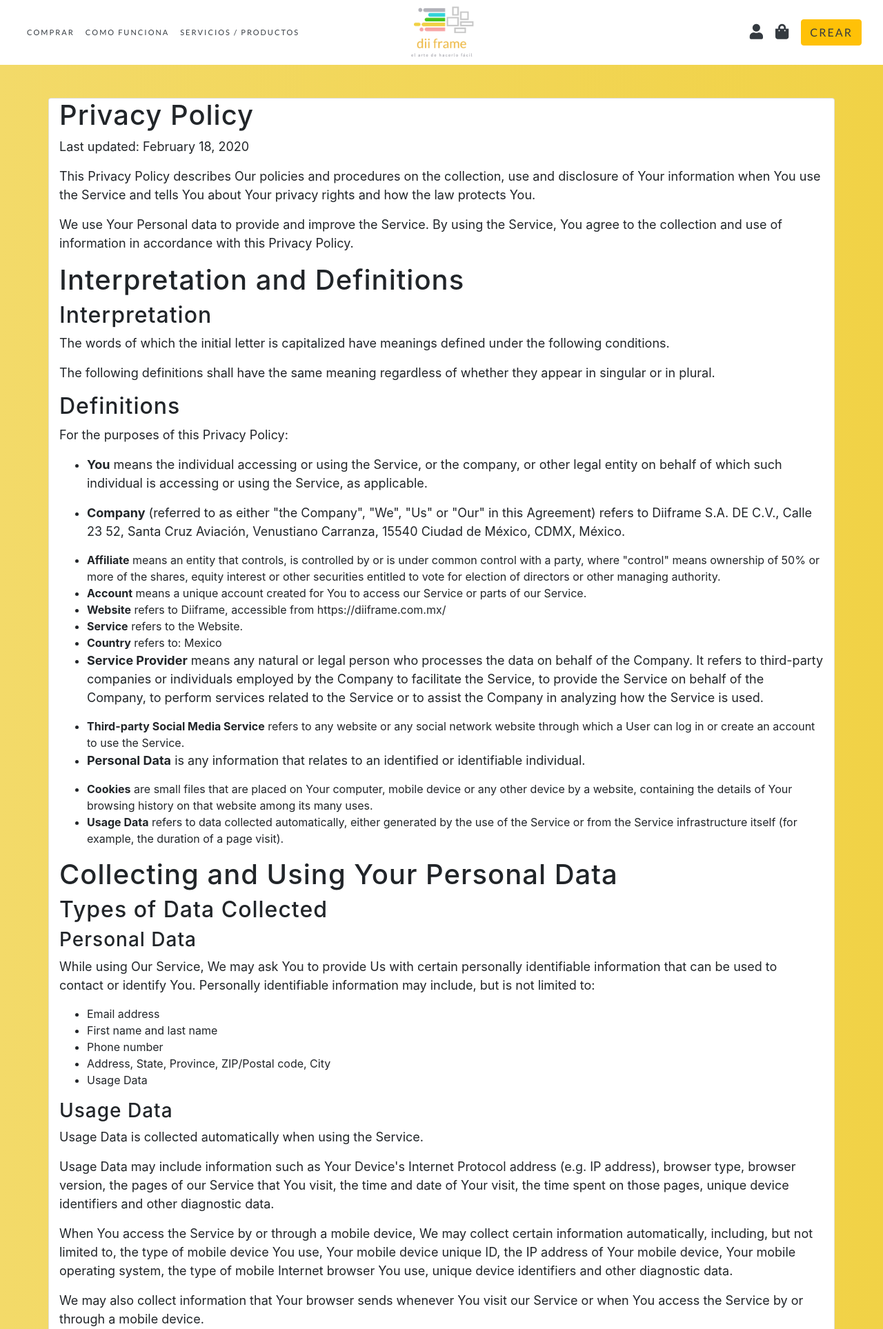
After one commit to joshue-Neyra/DiiFrame-Datos-de-envio, a PHP site: page /PrivacyPolicy/ in a window 1280 px wide. The commit adds this page. Shown: the top 1927 px of the page at 69% size. Run offline with PHP 8.4, Linux system fonts and the light colour scheme; some libraries are stand-ins or nearby versions.

Commit message:
Terminos y politica de privacidad

```diff
--- a/Cart/Confirmar/index.php
+++ b/Cart/Confirmar/index.php
@@ -159,6 +159,10 @@
                                     <input type="checkbox" required class="custom-control-input" id="customCheck1">
                                     <label class="custom-control-label" for="customCheck1">Acepto los<a href="/Terminos/"> términos y condiciones</a></label>
                                 </div>
+                                <div class="custom-control custom-checkbox mb-3">
+                                    <input type="checkbox" required class="custom-control-input" id="customCheck2">
+                                    <label class="custom-control-label" for="customCheck2">He leído y estoy de acurerdo con la<a href="/PrivacyPolicy/"> Politica de privacidad</a></label>
+                                </div>
                                 <center><button type="submit" class="btn btn-lg text-light btn-warning" >Continuar</button></center>
                             </form>
 
--- /dev/null
+++ b/PrivacyPolicy/index.php
@@ -0,0 +1,216 @@
+<!DOCTYPE html>
+<html lang="en">
+
+<head>
+    <title>DiiFrame - Terminos y condiciones</title>
+    <?php require $_SERVER['DOCUMENT_ROOT'].'/assets/components/Principal/head.html'; ?>
+    <link href="/assets/css/sb-admin.min.css" rel="stylesheet">
+    <style>
+        body {
+            background: #F3C807;
+            background: linear-gradient(to right, #F3DA69, #f1d246);
+        }
+
+        .avatar {
+            width: 100px;
+            height: 100px;
+            border-right-style: 50%;
+            position: absolute;
+            top: -50px;
+            left: calc(50% - 50px);
+
+        }
+
+    </style>
+</head>
+
+<body>
+    <?php require $_SERVER['DOCUMENT_ROOT'].'/assets/components/principal/nav2.html'; ?>
+    <div class="container card my-5 mb-5">
+        <h1>Privacy Policy</h1>
+
+        <p>Last updated: February 18, 2020</p>
+
+        <p>This Privacy Policy describes Our policies and procedures on the collection, use and disclosure of Your information when You use the Service and tells You about Your privacy rights and how the law protects You.</p>
+
+        <p>We use Your Personal data to provide and improve the Service. By using the Service, You agree to the collection and use of information in accordance with this Privacy Policy.</p>
+
+        <h1>Interpretation and Definitions</h1>
+        <h2>Interpretation</h2>
+        <p>The words of which the initial letter is capitalized have meanings defined under the following conditions.</p>
+        <p>The following definitions shall have the same meaning regardless of whether they appear in singular or in plural.</p>
+
+        <h2>Definitions</h2>
+        <p>For the purposes of this Privacy Policy:</p>
+        <ul>
+            <li>
+                <p><strong>You</strong> means the individual accessing or using the Service, or the company, or other legal entity on behalf of which such individual is accessing or using the Service, as applicable.</p>
+            </li>
+            <li>
+                <p><strong>Company</strong> (referred to as either "the Company", "We", "Us" or "Our" in this Agreement) refers to Diiframe S.A. DE C.V., Calle 23 52, Santa Cruz Aviación, Venustiano Carranza, 15540 Ciudad de México, CDMX, México.</p>
+            </li>
+            <li><strong>Affiliate</strong> means an entity that controls, is controlled by or is under common control with a party, where "control" means ownership of 50% or more of the shares, equity interest or other securities entitled to vote for election of directors or other managing authority.</li>
+            <li><strong>Account</strong> means a unique account created for You to access our Service or parts of our Service.</li>
+            <li><strong>Website</strong> refers to Diiframe, accessible from https://diiframe.com.mx/</li>
+            <li><strong>Service</strong> refers to the Website.</li>
+            <li><strong>Country</strong> refers to: Mexico</li>
+            <li>
+                <p><strong>Service Provider</strong> means any natural or legal person who processes the data on behalf of the Company. It refers to third-party companies or individuals employed by the Company to facilitate the Service, to provide the Service on behalf of the Company, to perform services related to the Service or to assist the Company in analyzing how the Service is used.</p>
+            </li>
+            <li><strong>Third-party Social Media Service</strong> refers to any website or any social network website through which a User can log in or create an account to use the Service.</li>
+            <li>
+                <p><strong>Personal Data</strong> is any information that relates to an identified or identifiable individual.</p>
+            </li>
+            <li><strong>Cookies</strong> are small files that are placed on Your computer, mobile device or any other device by a website, containing the details of Your browsing history on that website among its many uses.</li>
+            <li><strong>Usage Data</strong> refers to data collected automatically, either generated by the use of the Service or from the Service infrastructure itself (for example, the duration of a page visit).</li>
+        </ul>
+
+        <h1>Collecting and Using Your Personal Data</h1>
+        <h2>Types of Data Collected</h2>
+
+        <h3>Personal Data</h3>
+        <p>While using Our Service, We may ask You to provide Us with certain personally identifiable information that can be used to contact or identify You. Personally identifiable information may include, but is not limited to:</p>
+        <ul>
+            <li>Email address</li>
+            <li>First name and last name</li>
+            <li>Phone number</li>
+            <li>Address, State, Province, ZIP/Postal code, City</li>
+            <li>Usage Data</li>
+        </ul>
+
+
+        <h3>Usage Data</h3>
+        <p>Usage Data is collected automatically when using the Service.</p>
+        <p>Usage Data may include information such as Your Device's Internet Protocol address (e.g. IP address), browser type, browser version, the pages of our Service that You visit, the time and date of Your visit, the time spent on those pages, unique device identifiers and other diagnostic data.</p>
+        <p>When You access the Service by or through a mobile device, We may collect certain information automatically, including, but not limited to, the type of mobile device You use, Your mobile device unique ID, the IP address of Your mobile device, Your mobile operating system, the type of mobile Internet browser You use, unique device identifiers and other diagnostic data.</p>
+        <p>We may also collect information that Your browser sends whenever You visit our Service or when You access the Service by or through a mobile device.</p>
+
+
+
+        <h3>Tracking Technologies and Cookies</h3>
+        <p>We use Cookies and similar tracking technologies to track the activity on Our Service and store certain information. Tracking technologies used are beacons, tags, and scripts to collect and track information and to improve and analyze Our Service.</p>
+        <p>You can instruct Your browser to refuse all Cookies or to indicate when a Cookie is being sent. However, if You do not accept Cookies, You may not be able to use some parts of our Service.</p>
+        <p>Cookies can be "Persistent" or "Session" Cookies. Persistent Cookies remain on your personal computer or mobile device when You go offline, while Session Cookies are deleted as soon as You close your web browser.</p>
+        <p>We use both session and persistent Cookies for the purposes set out below:</p>
+        <ul>
+            <li>
+                <p><strong>Necessary / Essential Cookies</strong>
+                    <p>Type: Session Cookies</p>
+                    <p>Administered by: Us</p>
+                    <p>Purpose: These Cookies are essential to provide You with services available through the Website and to enable You to use some of its features. They help to authenticate users and prevent fraudulent use of user accounts. Without these Cookies, the services that You have asked for cannot be provided, and We only use these Cookies to provide You with those services.</p>
+            </li>
+            <li>
+                <p><strong>Cookies Policy / Notice Acceptance Cookies</strong></p>
+                <p>Type: Persistent Cookies</p>
+                <p>Administered by: Us</p>
+                <p>Purpose: These Cookies identify if users have accepted the use of cookies on the Website.</p>
+            </li>
+            <li>
+                <p><strong>Functionality Cookies</strong></p>
+                <p>Type: Persistent Cookies</p>
+                <p>Administered by: Us</p>
+                <p>Purpose: These Cookies allow us to remember choices You make when You use the Website, such as remembering your login details or language preference. The purpose of these Cookies is to provide You with a more personal experience and to avoid You having to re-enter your preferences every time You use the Website.</p>
+            </li>
+        </ul>
+        <p>For more information about the cookies we use and your choices regarding cookies, please visit our Cookies Policy.</p>
+
+        <h2>Use of Your Personal Data</h2>
+        <p>The Company may use Personal Data for the following purposes:</p>
+        <ul>
+            <li><strong>To provide and maintain our Service</strong>, including to monitor the usage of our Service.</li>
+            <li><strong>To manage Your Account:</strong> to manage Your registration as a user of the Service. The Personal Data You provide can give You access to different functionalities of the Service that are available to You as a registered user.</li>
+            <li><strong>For the performance of a contract:</strong> the development, compliance and undertaking of the purchase contract for the products, items or services You have purchased or of any other contract with Us through the Service.</li>
+            <li><strong>To contact You:</strong> To contact You by email, telephone calls, SMS, or other equivalent forms of electronic communication, such as a mobile application's push notifications regarding updates or informative communications related to the functionalities, products or contracted services, including the security updates, when necessary or reasonable for their implementation.</li>
+            <li><strong>To provide You</strong> with news, special offers and general information about other goods, services and events which we offer that are similar to those that you have already purchased or enquired about unless You have opted not to receive such information.</li>
+            <li><strong>To manage Your requests:</strong> To attend and manage Your requests to Us.</li>
+        </ul>
+
+        <p>We may share your personal information in the following situations:</p>
+
+        <ul>
+            <li><strong>With Service Providers:</strong> We may share Your personal information with Service Providers to monitor and analyze the use of our Service, to show advertisements to You to help support and maintain Our Service, to contact You, to advertise on third party websites to You after You visited our Service or for payment processing.</li>
+            <li><strong>For Business transfers:</strong> We may share or transfer Your personal information in connection with, or during negotiations of, any merger, sale of Company assets, financing, or acquisition of all or a portion of our business to another company.</li>
+            <li><strong>With Affiliates:</strong> We may share Your information with Our affiliates, in which case we will require those affiliates to honor this Privacy Policy. Affiliates include Our parent company and any other subsidiaries, joint venture partners or other companies that We control or that are under common control with Us.</li>
+            <li><strong>With Business partners:</strong> We may share Your information with Our business partners to offer You certain products, services or promotions.</li>
+            <li><strong>With other users:</strong> when You share personal information or otherwise interact in the public areas with other users, such information may be viewed by all users and may be publicly distributed outside. If You interact with other users or register through a Third-Party Social Media Service, Your contacts on the Third-Party Social Media Service may see Your name, profile, pictures and description of Your activity. Similarly, other users will be able to view descriptions of Your activity, communicate with You and view Your profile.</li>
+        </ul>
+
+        <h2>Retention of Your Personal Data</h2>
+        <p>The Company will retain Your Personal Data only for as long as is necessary for the purposes set out in this Privacy Policy. We will retain and use Your Personal Data to the extent necessary to comply with our legal obligations (for example, if we are required to retain your data to comply with applicable laws), resolve disputes, and enforce our legal agreements and policies.</p>
+        <p>The Company will also retain Usage Data for internal analysis purposes. Usage Data is generally retained for a shorter period of time, except when this data is used to strengthen the security or to improve the functionality of Our Service, or We are legally obligated to retain this data for longer time periods.</p>
+
+        <h2>Transfer of Your Personal Data</h2>
+        <p>Your information, including Personal Data, is processed at the Company's operating offices and in any other places where the parties involved in the processing are located. It means that this information may be transferred to — and maintained on — computers located outside of Your state, province, country or other governmental jurisdiction where the data protection laws may differ than those from Your jurisdiction.</p>
+        <p>Your consent to this Privacy Policy followed by Your submission of such information represents Your agreement to that transfer.</p>
+        <p>The Company will take all steps reasonably necessary to ensure that Your data is treated securely and in accordance with this Privacy Policy and no transfer of Your Personal Data will take place to an organization or a country unless there are adequate controls in place including the security of Your data and other personal information.</p>
+
+        <h2>Disclosure of Your Personal Data</h2>
+        <h3>Business Transactions</h3>
+        <p>If the Company is involved in a merger, acquisition or asset sale, Your Personal Data may be transferred. We will provide notice before Your Personal Data is transferred and becomes subject to a different Privacy Policy.</p>
+        <h3>Law enforcement</h3>
+        <p>Under certain circumstances, the Company may be required to disclose Your Personal Data if required to do so by law or in response to valid requests by public authorities (e.g. a court or a government agency).</p>
+        <h3>Other legal requirements</h3>
+        <p>The Company may disclose Your Personal Data in the good faith belief that such action is necessary to:</p>
+        <ul>
+            <li>Comply with a legal obligation</li>
+            <li>Protect and defend the rights or property of the Company</li>
+            <li>Prevent or investigate possible wrongdoing in connection with the Service</li>
+            <li>Protect the personal safety of Users of the Service or the public</li>
+            <li>Protect against legal liability</li>
+        </ul>
+
+        <h2>Security of Your Personal Data</h2>
+        <p>The security of Your Personal Data is important to Us, but remember that no method of transmission over the Internet, or method of electronic storage is 100% secure. While We strive to use commercially acceptable means to protect Your Personal Data, We cannot guarantee its absolute security.</p>
+
+        <h1>Detailed Information on the Processing of Your Personal Data</h1>
+        <p>Service Providers have access to Your Personal Data only to perform their tasks on Our behalf and are obligated not to disclose or use it for any other purpose.</p>
+
+
+
+
+
+
+        <h2>Usage, Performance and Miscellaneous</h2>
+        <p>We may use third-party Service Providers to provide better improvement of our Service.</p>
+        <ul>
+            <li>
+                <p><strong>Google Places</strong></p>
+                <p>Google Places is a service that returns information about places using HTTP requests. It is operated by Google.</p>
+                <p>Google Places service may collect information from You and from Your Device for security purposes.</p>
+                <p>The information gathered by Google Places is held in accordance with the Privacy Policy of Google: <a href="https://www.google.com/intl/en/policies/privacy/">https://www.google.com/intl/en/policies/privacy/</a></p>
+            </li>
+        </ul>
+
+
+
+
+
+        <h1>Children's Privacy</h1>
+        <p>Our Service does not address anyone under the age of 13. We do not knowingly collect personally identifiable information from anyone under the age of 13. If You are a parent or guardian and You are aware that Your child has provided Us with Personal Data, please contact Us. If We become aware that We have collected Personal Data from anyone under the age of 13 without verification of parental consent, We take steps to remove that information from Our servers.</p>
+        <p>We also may limit how We collect, use, and store some of the information of Users between 13 and 18 years old. In some cases, this means We will be unable to provide certain functionality of the Service to these users.</p>
+        <p>If We need to rely on consent as a legal basis for processing Your information and Your country requires consent from a parent, We may require Your parent's consent before We collect and use that information.</p>
+
+
+        <h1>Links to Other Websites</h1>
+        <p>Our Service may contain links to other websites that are not operated by Us. If You click on a third party link, You will be directed to that third party's site. We strongly advise You to review the Privacy Policy of every site You visit.</p>
+        <p>We have no control over and assume no responsibility for the content, privacy policies or practices of any third party sites or services.</p>
+
+        <h1>Changes to this Privacy Policy</h1>
+        <p>We may update our Privacy Policy from time to time. We will notify You of any changes by posting the new Privacy Policy on this page.</p>
+        <p>We will let You know via email and/or a prominent notice on Our Service, prior to the change becoming effective and update the "Last updated" date at the top of this Privacy Policy.</p>
+        <p>You are advised to review this Privacy Policy periodically for any changes. Changes to this Privacy Policy are effective when they are posted on this page.</p>
+
+        <h1>Contact Us</h1>
+        <p>If you have any questions about this Privacy Policy, You can contact us:</p>
+        <ul>
+            <li>By email: ventas@diiframe.com</li>
+            <li>By visiting this page on our website: https://diiframe.com.mx/</li>
+        </ul>
+    </div>
+
+    <?php require $_SERVER['DOCUMENT_ROOT'].'/assets/components/principal/footer.html'; ?>
+    <?php require $_SERVER['DOCUMENT_ROOT'].'/assets/components/principal/scripts.html'; ?>
+
+</body>
+
+</html>
--- a/assets/components/principal/footer.html
+++ b/assets/components/principal/footer.html
@@ -33,7 +33,7 @@
                     </div>
                     <div class="col-md-2">
                         <li>
-                            <a href="/Terminos/">Aviso de privacidad
+                            <a href="/PrivacyPolicy/">Aviso de privacidad
                             </a>
                         </li>
                     </div>
```
Also changed, not shown: Terminos/index.php (+24 -47 lines).
